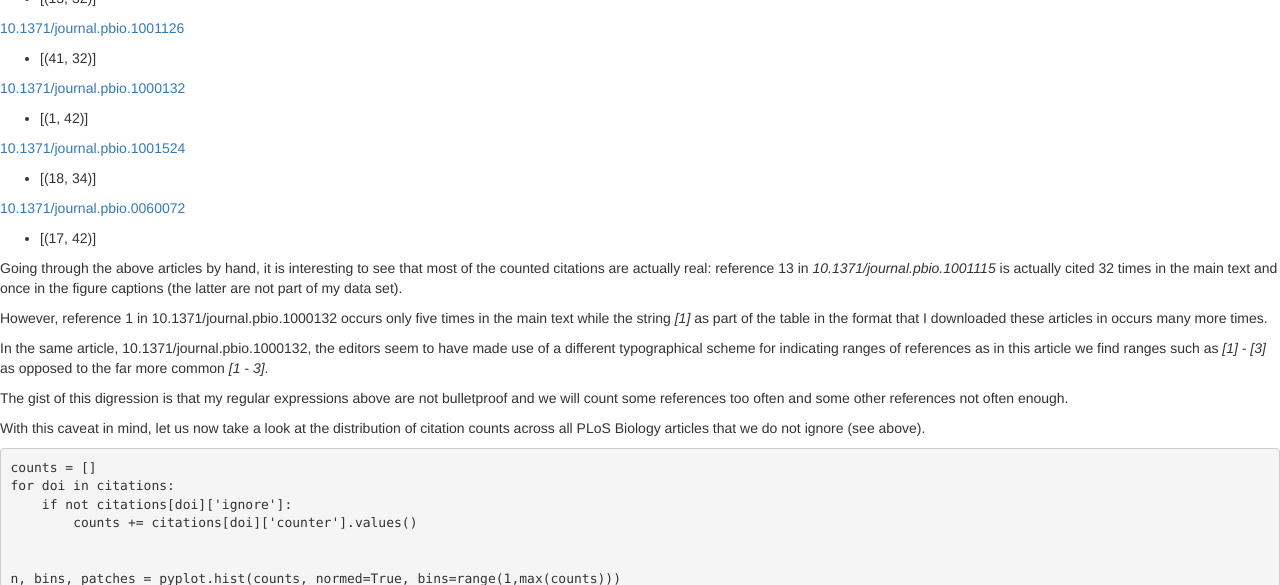
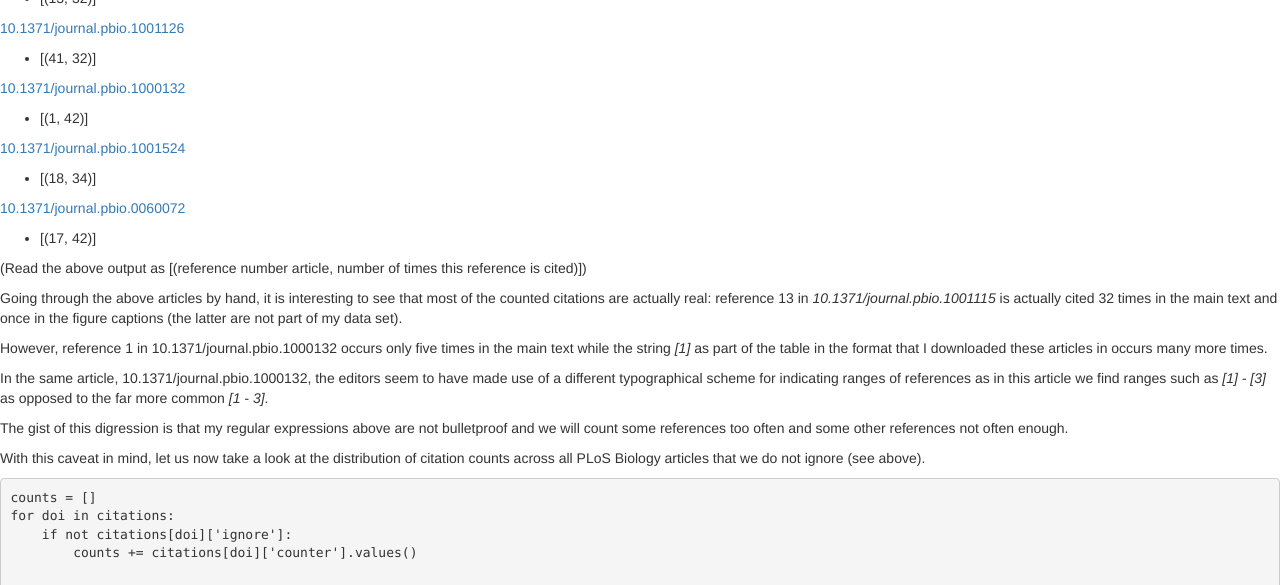
Before and after one commit to waltherg/backup.waltherg.github.io, a Jekyll site: the page built from _posts/2014-01-19-PLoS_Biology_Parse_Citations.md, in a window 1280 px wide and 900 px high, scrolled down 4217 px, cut to the strip 0-585 px from the top of the window. Built offline with Jekyll 4.4.1, drawn with Linux system fonts in a browser that asks for light colours; nearby versions of some CDN libraries; comment, search, counter and statistics services are not loaded.

Commit message:
add comment on how to read output

```diff
--- a/_posts/2014-01-19-PLoS_Biology_Parse_Citations.md
+++ b/_posts/2014-01-19-PLoS_Biology_Parse_Citations.md
@@ -257,6 +257,9 @@ in each article:
 
 - [(17, 42)]
 
+(Read the above output as [(reference number article, number of times this
+reference is cited)])
+
 Going through the above articles by hand, it is interesting to see that most of
 the counted citations
 are actually real: reference 13 in *10.1371/journal.pbio.1001115* is actually
```
